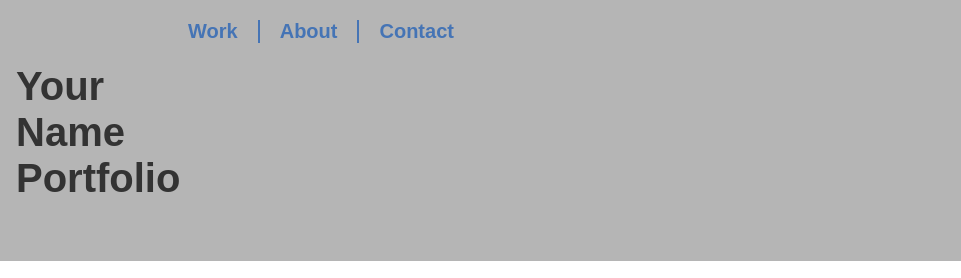
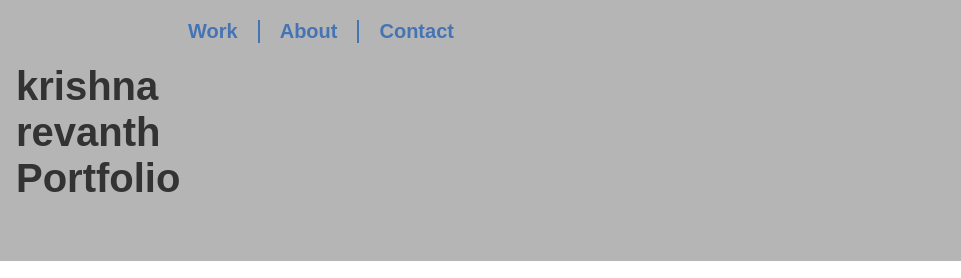
Before and after one commit to krishnarevanth18/Portfolio_1, a plain HTML site: page index.html in a window 1280 px wide. Shown: the top 278 px of the page, 319-1280 px from the left. Drawn offline with nearby package versions, Linux system fonts and the light colour scheme.

Commit message:
Update index.html

```diff
--- a/index.html
+++ b/index.html
@@ -38,7 +38,7 @@
         <div class="wrapper">
 
 			<div class="logo-container">
-				<h1>Your<br>Name<br>Portfolio</h1>
+				<h1>krishna<br>revanth<br>Portfolio</h1>
 
 				<!-- ------------------------------------------------------
 				Note that the image of the logo is linked to the home page.
```
